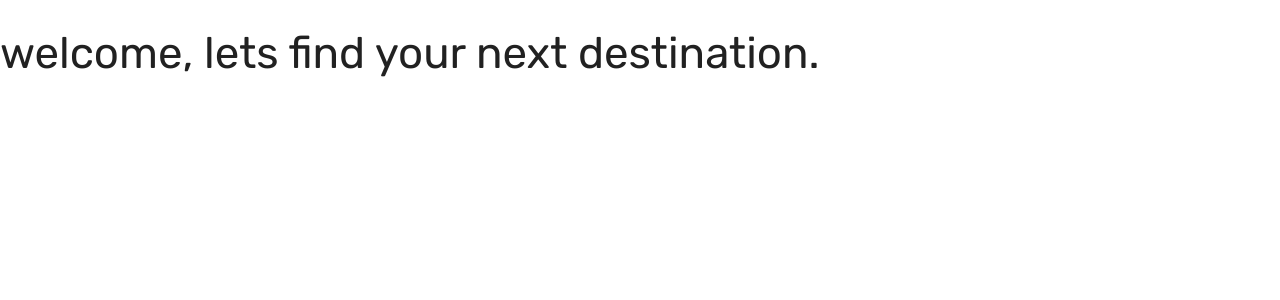
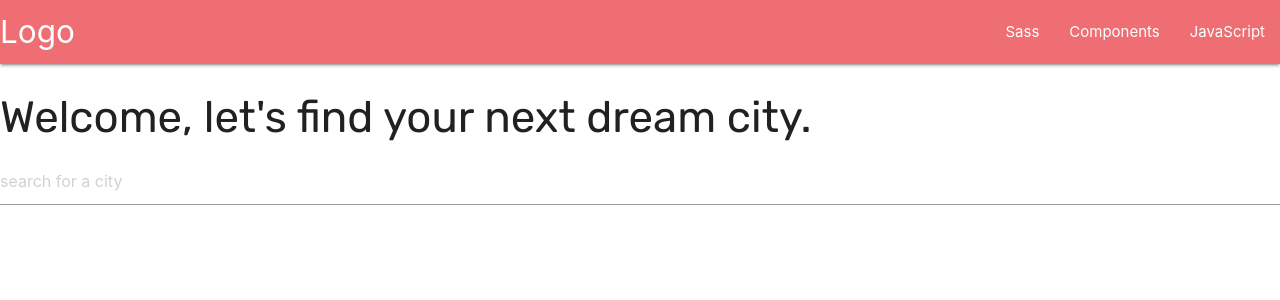
Before and after one commit to damparo/cities, a React (Create React App) app in the folder reactcities/: page / in a window 1280 px wide. Shown: the top 300 px of the page. Built offline with nearby package versions, Linux system fonts and the light colour scheme.

Commit message:
working on the search page

```diff
--- a/reactcities/public/index.html
+++ b/reactcities/public/index.html
@@ -24,7 +24,9 @@
       work correctly both with client-side routing and a non-root public URL.
       Learn how to configure a non-root public URL by running `npm run build`.
     -->
+    <link href="https://fonts.googleapis.com/icon?family=Material+Icons" rel="stylesheet">
     <link rel="stylesheet" href="https://cdnjs.cloudflare.com/ajax/libs/materialize/1.0.0/css/materialize.min.css">
+    <!-- <link href="https://fonts.googleapis.com/icon?family=Material+Icons" rel="stylesheet"> -->
 
     <link rel="preconnect" href="https://fonts.gstatic.com">
 <link href="https://fonts.googleapis.com/css2?family=Rubik&display=swap" rel="stylesheet">
--- a/reactcities/src/App.js
+++ b/reactcities/src/App.js
@@ -1,8 +1,19 @@
 import React from "react";
-import SearchBar from "./components/SearchBar";
+import SearchBar from "./components/SearchBar/SearchBar";
+import Navbar from "./components/Navbar/Navbar";
+
 
 function App() {
-  return  <SearchBar />;
+  return  (
+
+    <div>
+
+      <Navbar />
+
+      <SearchBar />
+
+    </div>
+  )
 
 
 }
--- /dev/null
+++ b/reactcities/src/components/Navbar/Navbar.js
@@ -0,0 +1,37 @@
+import React from "react";
+
+function Navbar() {
+  return (
+    <nav>
+      <div class="nav-wrapper">
+        <a href="#" class="brand-logo">
+          Logo
+        </a>
+        <ul id="nav-mobile" class="right hide-on-med-and-down">
+          <li>
+            <a href="sass.html">Sass</a>
+          </li>
+          <li>
+            <a href="badges.html">Components</a>
+          </li>
+          <li>
+            <a href="collapsible.html">JavaScript</a>
+          </li>
+        </ul>
+      </div>
+      <ul className="sidenav" id="mobile-demo">
+        <li>
+          <a href="sass.html">Sass</a>
+        </li>
+        <li>
+          <a href="badges.html">Components</a>
+        </li>
+        <li>
+          <a href="collapsible.html">JavaScript</a>
+        </li>
+      </ul>
+    </nav>
+  );
+}
+
+export default Navbar;
--- a/reactcities/src/components/SearchBar.js
+++ /dev/null
@@ -1,13 +0,0 @@
-import React from "react";
-import "../styles/SearchBar.css"
-
-function SearchBar() {
-  return (
-
-      <h3 id="mainfont">welcome, lets find your next destination.</h3>
-
-
-  );
-}
-
-export default SearchBar;
--- /dev/null
+++ b/reactcities/src/components/SearchBar/SearchBar.js
@@ -0,0 +1,32 @@
+import React from "react";
+import "./SearchBar.css";
+
+function SearchBar() {
+  return (
+    <div>
+      <h3 id="mainfont">Welcome, let's find your next dream city.</h3>
+
+      <form>
+        <div className="form-group">
+
+          <input
+            // // onChange={props.handleInputChange}
+            // value={props.value}
+            name="search"
+            type="text"
+            className="form-control"
+            placeholder="search for a city"
+            id="search"
+          />
+          <br />
+          {/* <button onClick={props.handleFormSubmit} className="btn btn-primary"> */}
+          {/* <button className="btn btn-primary">
+            Search
+          </button> */}
+        </div>
+      </form>
+    </div>
+  );
+}
+
+export default SearchBar;
```
Also changed, not shown: reactcities/src/components/SearchBar/SearchBar.css (renamed from reactcities/src/styles/SearchBar.css).
